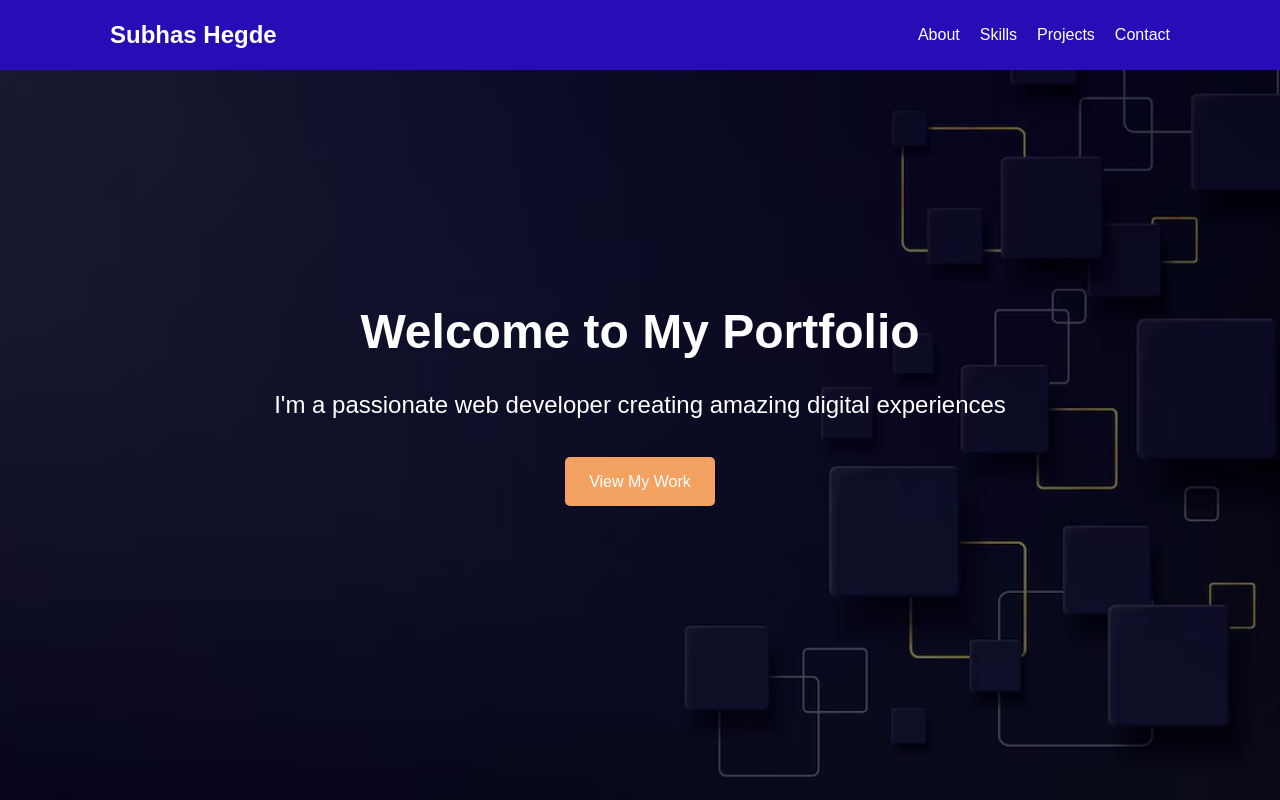
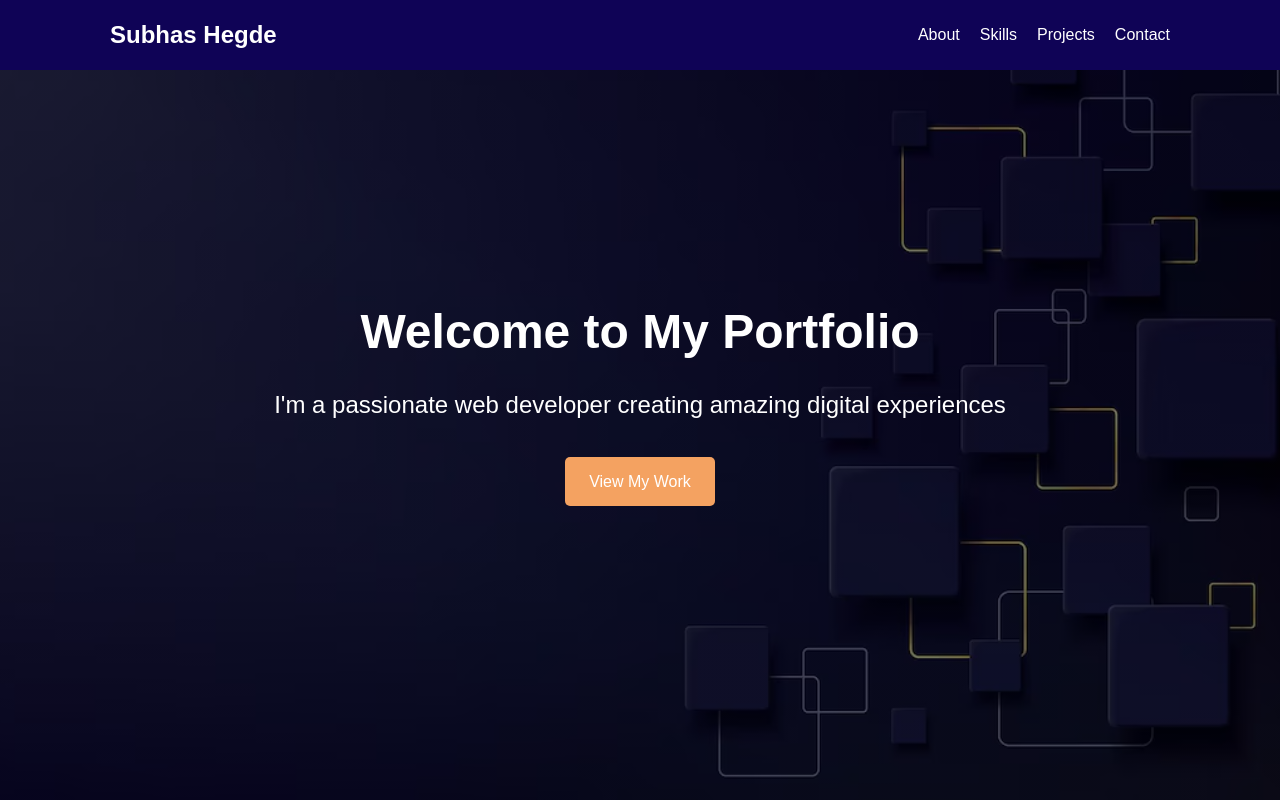
Before and after one commit to subbuu-007/Profile, a plain HTML site: page index.html in a window 1280 px wide. Shown: the top 800 px of the page. Drawn offline with Linux system fonts and the light colour scheme.

Commit message:
Update index.html

```diff
--- a/index.html
+++ b/index.html
@@ -28,7 +28,7 @@
 
         /* Header styles */
         header {
-            background-color: #260db6;
+            background-color: #0f0356;
             color: #fff;
             padding: 1rem 0;
             position: fixed;
```
